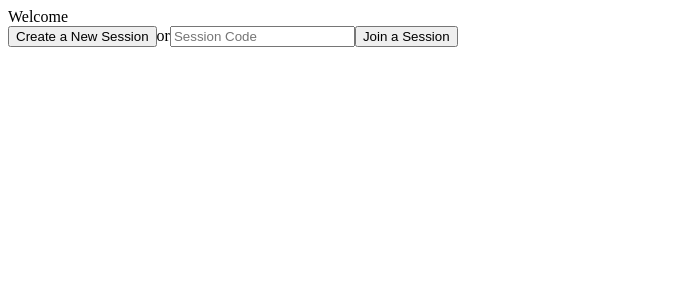
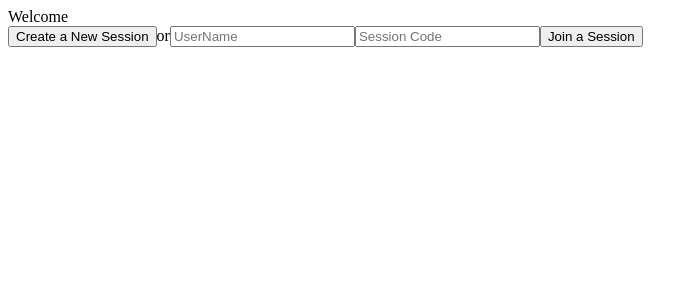
Before and after one commit to julianpoy/storypointingpoker, a Preact app in the folder frontend/: page / in a window 1280 px wide. Shown: the top 300 px of the page, without its empty margins (0-698 px from the left). Built offline with nearby package versions, Linux system fonts and the light colour scheme; the HTML template or start-up script is replaced by a standard one.

Commit message:
Add user name input, room join

```diff
--- a/frontend/src/components/createRoom.jsx
+++ b/frontend/src/components/createRoom.jsx
@@ -1,10 +1,9 @@
 import PropTypes from 'prop-types';
 import { useState } from 'preact/hooks';
 
-import { CARD_SETS, CARD_SETS_FORMAL_NAME } from '../utils/cardSets.js';
-
 export const CreateRoom = ({ setRoom }) => {
   const [roomName, setRoomName] = useState('');
+  const [userName, setUserName] = useState('');
   const onRoomNameChange = (event) => {
     setRoomName(event.target.value);
   };
@@ -20,23 +19,29 @@ export const CreateRoom = ({ setRoom }) => {
       data: JSON.stringify({
         name: roomName,
         pointingScale,
+        userName: userName
       }),
     }).then((resp) => resp.json());
 
     setRoom(room);
   };
 
+  const onUserNameInput = (event) => {
+    setUserName(event.target.value);
+  };
+
   return (
     <div>
+      <input type="text" placeholder="UserName" onChange={onUserNameInput}></input>
       <input type="text" placeholder="Session Name" onChange={onRoomNameChange}></input>
       Pointing Scale:
       <select
         value={pointingScale}
         onChange={onPointingScaleChange}
       >
-        {Object.entries(CARD_SETS).map(([name, values]) => (
-          <option value={name}>{CARD_SETS_FORMAL_NAME[name]} ({values.join(',')})</option>
-        ))}
+        <option value="fibonacci">Fibonacci (0,1,2,3,5,8,13)</option>
+        <option value="integer">Simple Integer (1,2,3,4,5)</option>
+        <option value="tshirt">T-Shirt Sizes (XS,S,M,L,XL,XXL)</option>
       </select>
       <button onClick={createRoom}>Create Session</button>
     </div>
--- a/frontend/src/components/welcome.jsx
+++ b/frontend/src/components/welcome.jsx
@@ -1,22 +1,26 @@
 import PropTypes from 'prop-types';
 import { useState } from 'preact/hooks';
-
 import { CreateRoom } from './createRoom.jsx';
 
-export const Welcome = ({ setRoom }) => {
+export const Welcome = ({ setRoom, socket }) => {
   const [roomCode, setRoomCode] = useState('');
+  const [userName, setUserName] = useState('');
   const [showCreating, setShowCreating] = useState(false);
 
   const joinRoom = async () => {
     const room = await fetch(`/rooms/${roomCode}`, {
       method: 'GET',
     }).then((resp) => resp.json());
-
+    socket.emit('join', roomCode, userName);
     setRoom(room);
   };
 
   const onRoomCodeInput = (event) => {
     setRoomCode(event.target.value);
+  };
+
+  const onUserNameInput = (event) => {
+    setUserName(event.target.value);
   };
 
   if (showCreating) return <CreateRoom setRoom={setRoom} />;
@@ -25,6 +29,7 @@ export const Welcome = ({ setRoom }) => {
     <div>
       <button onClick={() => setShowCreating(true)}>Create a New Session</button>
       or
+      <input type="text" placeholder="UserName" onChange={onUserNameInput}></input>
       <input type="text" placeholder="Session Code" onChange={onRoomCodeInput}></input>
       <button onClick={joinRoom}>Join a Session</button>
     </div>
@@ -33,4 +38,5 @@ export const Welcome = ({ setRoom }) => {
 
 Welcome.propTypes = {
   setRoom: PropTypes.function,
+  socket: PropTypes.any
 };
```
